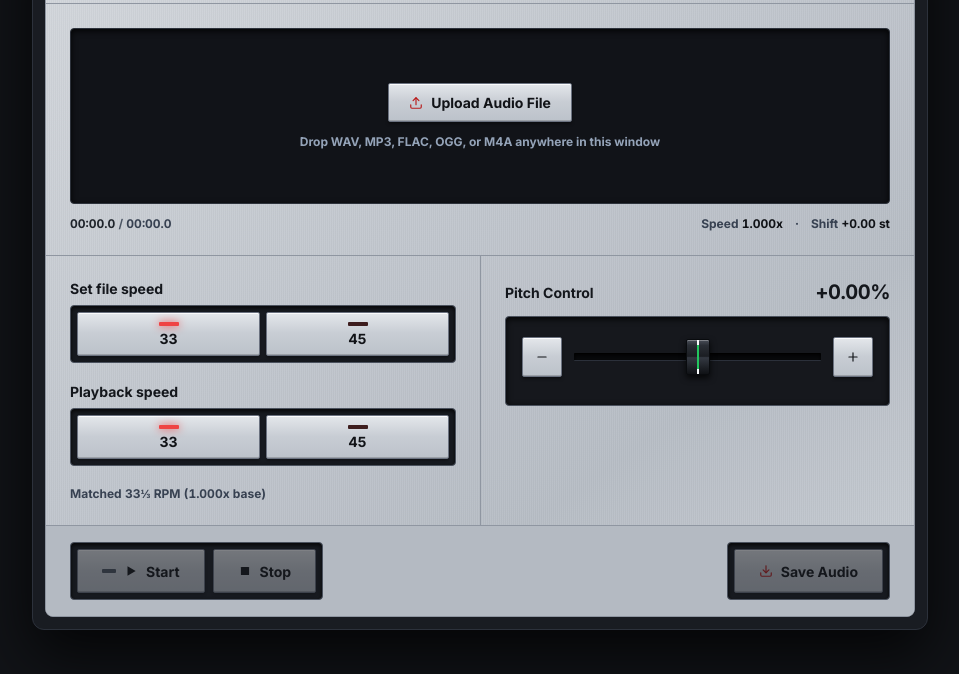
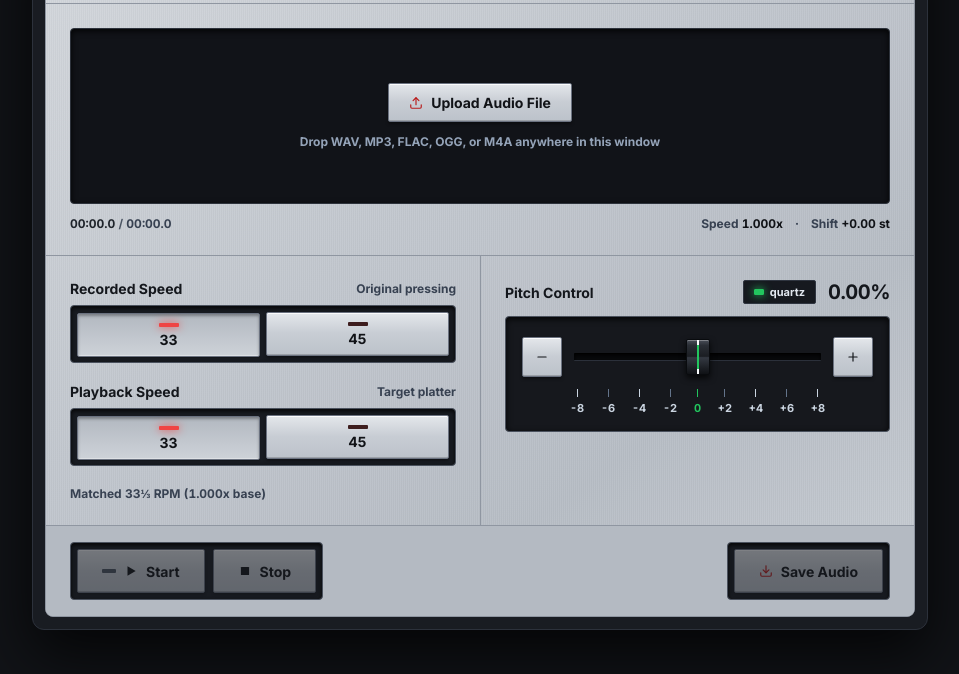
Before and after one commit to frenchbloke/pitcher, a plain HTML site: page index.html in a window 1280 px wide. Shown: the part 126-800 px from the top of the page, without its empty margins (160-1119 px from the left). Drawn offline with Linux system fonts and the light colour scheme.

Commit message:
Remove demo test loop and synthesized audio

```diff
--- a/index.html
+++ b/index.html
@@ -127,8 +127,8 @@
     .pitch-row { display:flex; align-items:center; gap:.625rem; }
     .nudge { height:2.5rem; width:2.5rem; flex-shrink:0; display:inline-flex; align-items:center; justify-content:center; border-radius:2px; }
     .slider-wrap { position:relative; flex:1; display:flex; align-items:center; }
-    .center-notch { pointer-events:none; position:absolute; left:50%; top:50%; transform:translate(-50%,-50%); width:2px; height:1.5rem; background:rgba(148,163,184,.5); }
-    .center-notch.on { background:#22C55E; }
+    .quartz-notch { pointer-events:none; position:absolute; left:50%; top:50%; transform:translate(-50%,-50%); width:2px; height:1.5rem; background:rgba(148,163,184,.5); }
+    .quartz-notch.on { background:#22C55E; }
     .ticks { margin-top:.5rem; padding:0 3rem; display:flex; align-items:center; justify-content:space-between; }
     .tick-btn { background:none; border:0; padding:0; display:flex; flex-direction:column; align-items:center; gap:.25rem; cursor:pointer; color:#cbd5e1; }
     .tick-mark { display:block; width:1px; height:.5rem; background:#64748b; }
@@ -138,6 +138,13 @@
     .tick-lbl { font-size:11px; white-space:nowrap; }
     .tick-lbl.active { color:#FF553D; font-weight:700; }
     .tick-lbl.active.zero { color:#22C55E; }
+    .quartz-btn {
+      display:inline-flex; align-items:center; gap:.375rem; padding:.25rem .625rem; border-radius:2px; background:#16191F; border:1px solid #2F3540;
+      font-size:11px; color:#e2e8f0; cursor:pointer;
+    }
+    .quartz-btn:hover { border-color:#4B5563; }
+    .qled { width:.625rem; height:.375rem; border-radius:1px; background:#152E1E; border:1px solid #224A30; }
+    .qled.on { background:#22C55E; border-color:#22C55E; box-shadow:0 0 8px #22C55E; }
     .pitch-val { font-size:1.25rem; font-weight:700; letter-spacing:-.025em; cursor:pointer; user-select:none; }
     .pitch-val.lock { color:#14171C; }
     .pitch-val.off { color:#B91C1C; }
@@ -213,14 +220,14 @@
         <section class="grid">
           <div class="panel panel-left">
             <div>
-              <div class="label-row"><span class="label">Set file speed</span></div>
+              <div class="label-row"><span class="label">Recorded Speed</span><span class="sub">Original pressing</span></div>
               <div class="rpm-box">
                 <button type="button" class="sl1200-key rpm-btn" data-group="source" data-rpm="33"><span class="led on"></span><span class="rpm-num mono">33</span></button>
                 <button type="button" class="sl1200-key rpm-btn" data-group="source" data-rpm="45"><span class="led"></span><span class="rpm-num mono">45</span></button>
               </div>
             </div>
             <div>
-              <div class="label-row"><span class="label">Playback speed</span></div>
+              <div class="label-row"><span class="label">Playback Speed</span><span class="sub">Target platter</span></div>
               <div class="rpm-box">
                 <button type="button" class="sl1200-key rpm-btn" data-group="playback" data-rpm="33"><span class="led on"></span><span class="rpm-num mono">33</span></button>
                 <button type="button" class="sl1200-key rpm-btn" data-group="playback" data-rpm="45"><span class="led"></span><span class="rpm-num mono">45</span></button>
@@ -235,6 +242,9 @@
                 <label for="pitchFader" class="label" style="display:block;">Pitch Control</label>
               </div>
               <div style="display:flex;align-items:center;gap:.75rem;">
+                <button id="btnQuartz" type="button" class="quartz-btn" title="Click to snap to 0% Quartz Lock">
+                  <span id="qLed" class="qled on" aria-hidden="true"></span><span>quartz</span>
+                </button>
                 <span id="pitchVal" class="pitch-val mono lock" title="Double-click to reset to 0.00%">+0.00%</span>
               </div>
             </div>
@@ -244,7 +254,7 @@
                   <span class="icon sm"><svg viewBox="0 0 24 24" fill="none" stroke="currentColor" stroke-width="2" stroke-linecap="round"><line x1="5" y1="12" x2="19" y2="12"/></svg></span>
                 </button>
                 <div class="slider-wrap">
-                  <div id="centerNotch" class="center-notch on" aria-hidden="true"></div>
+                  <div id="quartzNotch" class="quartz-notch on" aria-hidden="true"></div>
                   <input id="pitchFader" class="sl1200-pitch-slider" type="range" min="-8" max="8" step="0.01" value="0" aria-label="Pitch percentage from -8% to +8%" />
                 </div>
                 <button id="btnPitchUp" type="button" class="sl1200-key nudge" aria-label="Increase pitch by 0.1%" title="Increase 0.1%">
@@ -397,7 +407,7 @@
     const trackMetaEl = $("trackMeta"), trackName = $("trackName"), trackRate = $("trackRate"), trackCh = $("trackCh");
     const replaceLabel = $("replaceLabel"), timeCur = $("timeCur"), timeTotal = $("timeTotal");
     const rateVal = $("rateVal"), semiVal = $("semiVal"), errorMsg = $("errorMsg"), rpmInfo = $("rpmInfo");
-    const pitchFader = $("pitchFader"), pitchVal = $("pitchVal"), centerNotch = $("centerNotch");
+    const pitchFader = $("pitchFader"), pitchVal = $("pitchVal"), qLed = $("qLed"), quartzNotch = $("quartzNotch");
     const btnPitchDown = $("btnPitchDown"), btnPitchUp = $("btnPitchUp");
     const btnStart = $("btnStart"), btnStop = $("btnStop"), btnSave = $("btnSave"), saveLabel = $("saveLabel"), startLed = $("startLed");
     const ticksEl = $("ticks");
@@ -609,15 +619,15 @@
     }
 
     function updateTickStyles() {
+      const isQuartz = Math.abs(pitchPercent) < 0.005;
       const buttons = ticksEl.querySelectorAll(".tick-btn");
-      const isCenter = Math.abs(pitchPercent) < 0.005;
       buttons.forEach((btn, i) => {
         const tick = SCALE_TICKS[i];
         const isZero = tick === 0;
         const isActive = Math.abs(pitchPercent - tick) < 0.02;
         const mark = btn.querySelector(".tick-mark");
         const lbl = btn.querySelector(".tick-lbl");
-        mark.className = "tick-mark" + (isZero ? " zero" : "") + (tick % 4 === 0 && !isZero ? " major" : "") + (isZero && isCenter ? " on" : "");
+        mark.className = "tick-mark" + (isZero ? " zero" : "") + (tick % 4 === 0 && !isZero ? " major" : "") + (isZero && isQuartz ? " on" : "");
         lbl.className = "tick-lbl mono" + (isActive ? " active" + (isZero ? " zero" : "") : "");
         lbl.textContent = (tick > 0 ? "+" : "") + tick;
       });
@@ -660,10 +670,12 @@
       emptyView.classList.toggle("hidden", !showEmpty);
       waveWrap.classList.toggle("can-seek", showWave);
 
+      const isQuartz = Math.abs(pitchPercent) < 0.005;
       pitchFader.value = String(pitchPercent);
       pitchVal.textContent = (pitchPercent > 0 ? "+" : "") + pitchPercent.toFixed(2) + "%";
-      pitchVal.className = "pitch-val mono lock";
-      centerNotch.classList.toggle("on", Math.abs(pitchPercent) < 0.005);
+      pitchVal.className = "pitch-val mono " + (isQuartz ? "lock" : "off");
+      qLed.classList.toggle("on", isQuartz);
+      quartzNotch.classList.toggle("on", isQuartz);
       btnPitchDown.disabled = isDecoding || pitchPercent <= -8;
       btnPitchUp.disabled = isDecoding || pitchPercent >= 8;
       updateTickStyles();
@@ -691,11 +703,6 @@
       e.target.value = "";
     });
 
-    $("btnDemo").addEventListener("click", () => {
-      const ctx = ensureAudioContext();
-      loadDecodedBuffer(createDemoVinylBuffer(ctx), "vinyl_sample_loop.wav");
-    });
-
     document.querySelectorAll(".rpm-btn").forEach((btn) => {
       btn.addEventListener("click", () => {
         const rpm = Number(btn.dataset.rpm);
@@ -710,6 +717,7 @@
       applyRateChange(); render();
     });
     pitchFader.addEventListener("dblclick", () => { pitchPercent = 0; applyRateChange(); render(); });
+    $("btnQuartz").addEventListener("click", () => { pitchPercent = 0; applyRateChange(); render(); });
     pitchVal.addEventListener("dblclick", () => { pitchPercent = 0; applyRateChange(); render(); });
     btnPitchDown.addEventListener("click", () => {
       pitchPercent = Math.max(-8, Math.min(8, Math.round((pitchPercent - 0.1) * 100) / 100));
```
